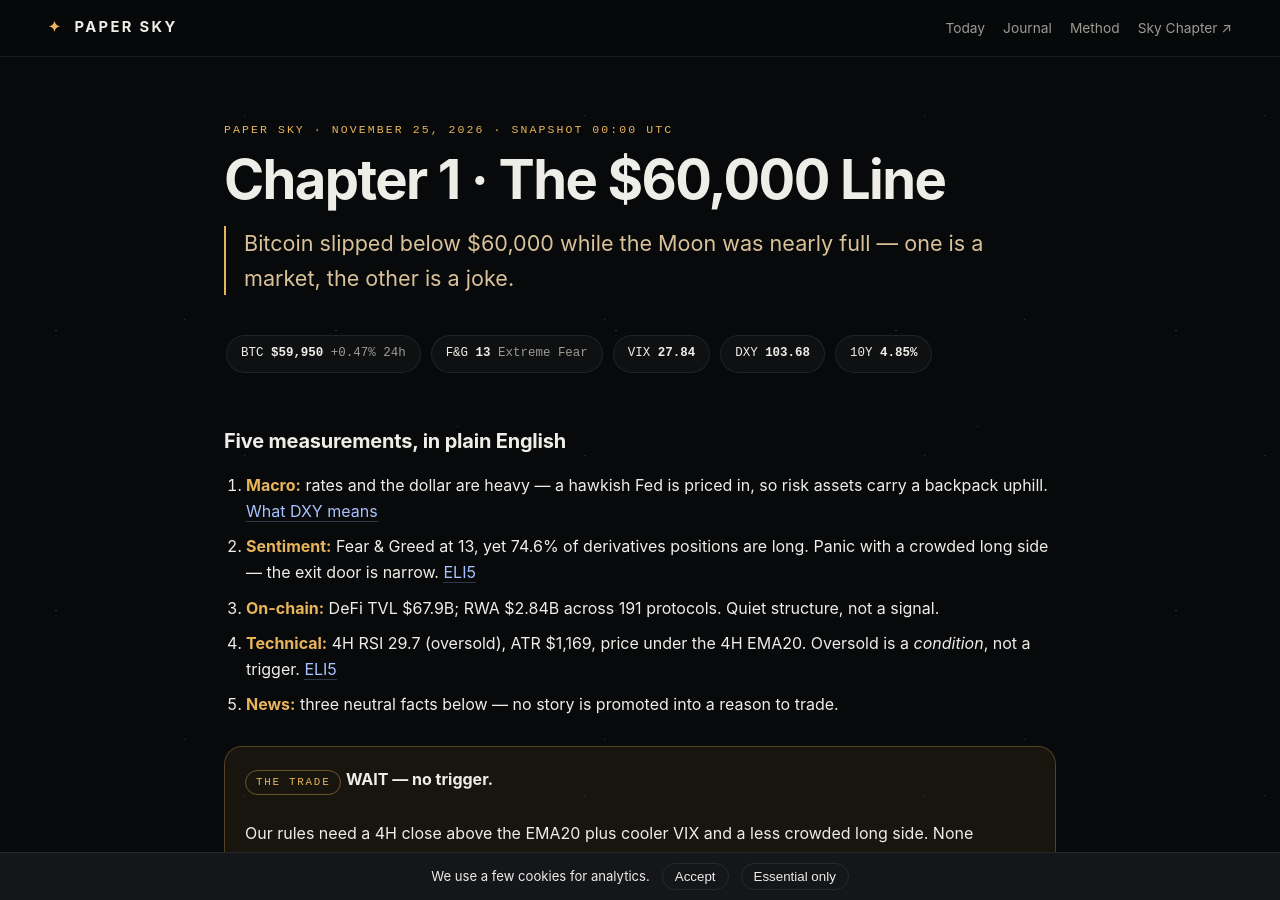
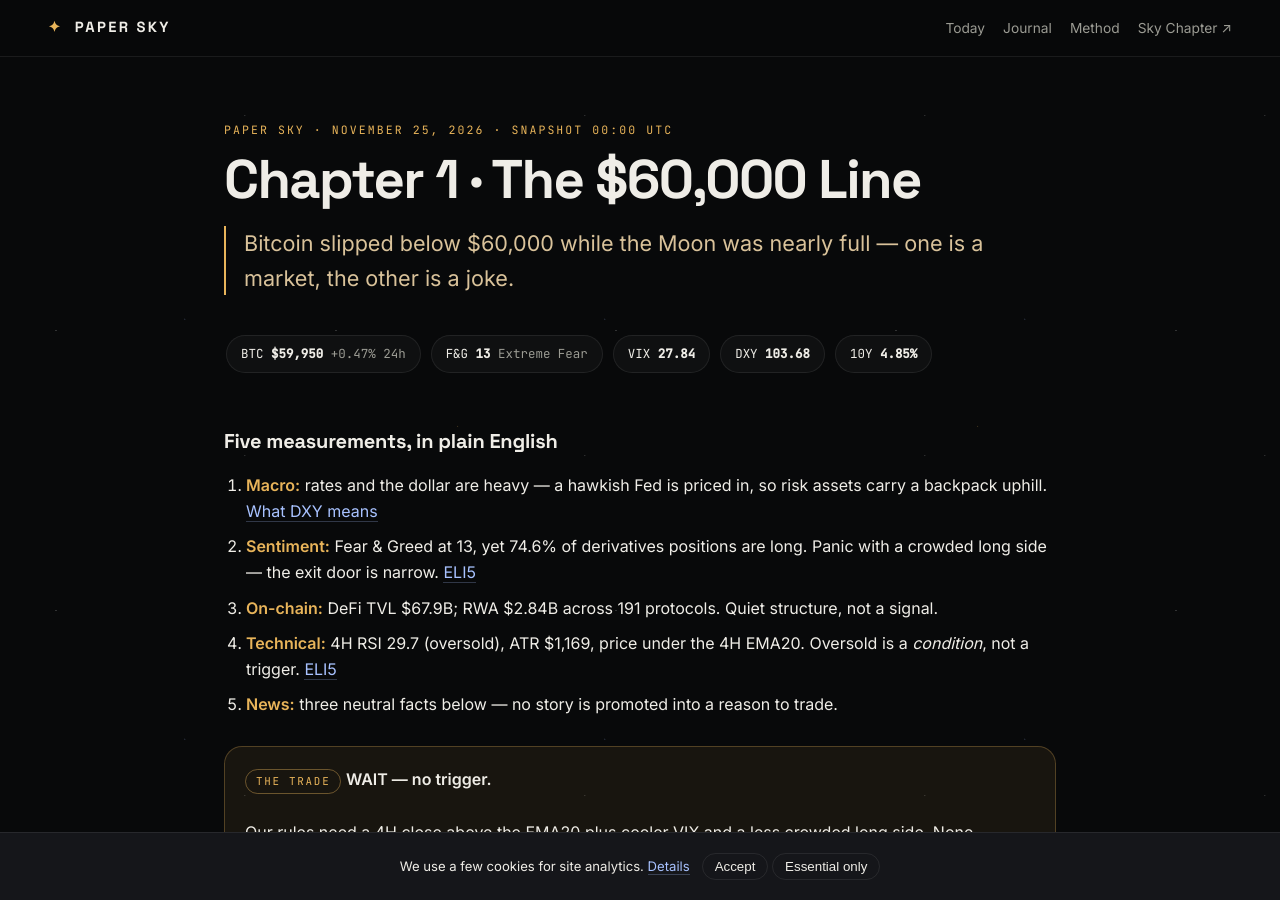
Before and after one commit to paper-sky/paper-sky.github.io, a Jekyll site: the page built from index.html, in a window 1280 px wide and 900 px high. Built offline with Jekyll 4.4.1, drawn with Linux system fonts in a browser that asks for light colours; part of the change alters nothing that is shown.

Commit message:
Publish site via hermes publish_pages.py

```diff
--- a/_layouts/default.html
+++ b/_layouts/default.html
@@ -15,22 +15,38 @@
   <meta name="twitter:title" content="{% if page.title %}{{ page.title }} · {% endif %}{{ site.title }}">
   <meta name="twitter:description" content="{{ page.description | default: site.description | strip_newlines | truncate: 155 }}">
   <link rel="stylesheet" href="{{ '/assets/style.css' | relative_url }}?v={{ site.time | date: '%Y%m%d%H%M' }}">
+  <link rel="preconnect" href="https://fonts.googleapis.com">
+  <link rel="preconnect" href="https://fonts.gstatic.com" crossorigin>
+  <link href="https://fonts.googleapis.com/css2?family=Inter:wght@400;500;600&family=JetBrains+Mono:wght@400;500&family=Space+Grotesk:wght@500;600;700&display=swap" rel="stylesheet">
   <script type="application/ld+json">
   {"@context":"https://schema.org","@type":"WebSite","name":"{{ site.title }}","url":"{{ site.url }}","description":"{{ site.description | escape }}"}
   </script>
+  {% if site.google_tag_manager %}
+  <!-- Google tag (consent-aware, snippet per analytics.google.com; same pattern as Sky Chapter) -->
   <script>
+    window.__psConsent = localStorage.getItem('ps_cookie_consent') || '';
+    window.psLoadTag = function () {
+      if (!window.__psGaLoaded) {
+        window.__psGaLoaded = true;
+        var s = document.createElement('script');
+        s.async = true;
+        s.src = 'https://www.googletagmanager.com/gtag/js?id={{ site.google_tag_manager }}';
+        document.head.appendChild(s);
+      }
+    };
     window.dataLayer = window.dataLayer || [];
     function gtag(){dataLayer.push(arguments);}
-    gtag('consent', 'default', {'analytics_storage':'denied','ad_storage':'denied'});
-    if (localStorage.getItem('ps_consent') === 'all') {
-      gtag('consent', 'update', {'analytics_storage':'granted'});
-    }
-  </script>
-  <script async src="https://www.googletagmanager.com/gtag/js?id={{ site.google_tag_manager }}"></script>
-  <script>
+    gtag('consent', 'default', {
+      ad_storage: 'denied',
+      ad_user_data: 'denied',
+      ad_personalization: 'denied',
+      analytics_storage: (window.__psConsent === 'accept') ? 'granted' : 'denied'
+    });
     gtag('js', new Date());
     gtag('config', '{{ site.google_tag_manager }}');
+    if (window.__psConsent) { window.psLoadTag(); }
   </script>
+  {% endif %}
 </head>
 <body>
   <header class="topbar">
@@ -51,24 +67,27 @@
   </footer>
 
   <div id="cookiebar" hidden>
-    <span>We use a few cookies for analytics.</span>
-    <button id="cookie-accept" type="button">Accept</button>
-    <button id="cookie-essential" type="button">Essential only</button>
+    <p>We use a few cookies for site analytics. <a href="{{ '/methodology/#cookies' | relative_url }}">Details</a></p>
+    <div class="cb-actions">
+      <button type="button" data-c="accept">Accept</button>
+      <button type="button" data-c="decline" class="ghost">Essential only</button>
+    </div>
   </div>
   <script>
-    (function () {
-      var bar = document.getElementById('cookiebar');
-      if (!localStorage.getItem('ps_consent')) { bar.hidden = false; }
-      function save(v) {
-        localStorage.setItem('ps_consent', v);
-        if (v === 'all' && typeof gtag === 'function') {
-          gtag('consent', 'update', {'analytics_storage':'granted'});
-        }
-        bar.hidden = true;
-      }
-      document.getElementById('cookie-accept').onclick = function () { save('all'); };
-      document.getElementById('cookie-essential').onclick = function () { save('essential'); };
-    })();
+  (function () {
+    var bar = document.getElementById('cookiebar');
+    function decide(v) {
+      try { localStorage.setItem('ps_cookie_consent', v); } catch (e) {}
+      window.__psConsent = v;
+      if (window.gtag) gtag('consent', 'update', { analytics_storage: v === 'accept' ? 'granted' : 'denied' });
+      if (v === 'accept') window.psLoadTag();
+      bar.hidden = true;
+    }
+    if (!window.__psConsent) bar.hidden = false;
+    bar.querySelectorAll('button').forEach(function (b) {
+      b.addEventListener('click', function () { decide(b.getAttribute('data-c')); });
+    });
+  })();
   </script>
 </body>
 </html>
```
